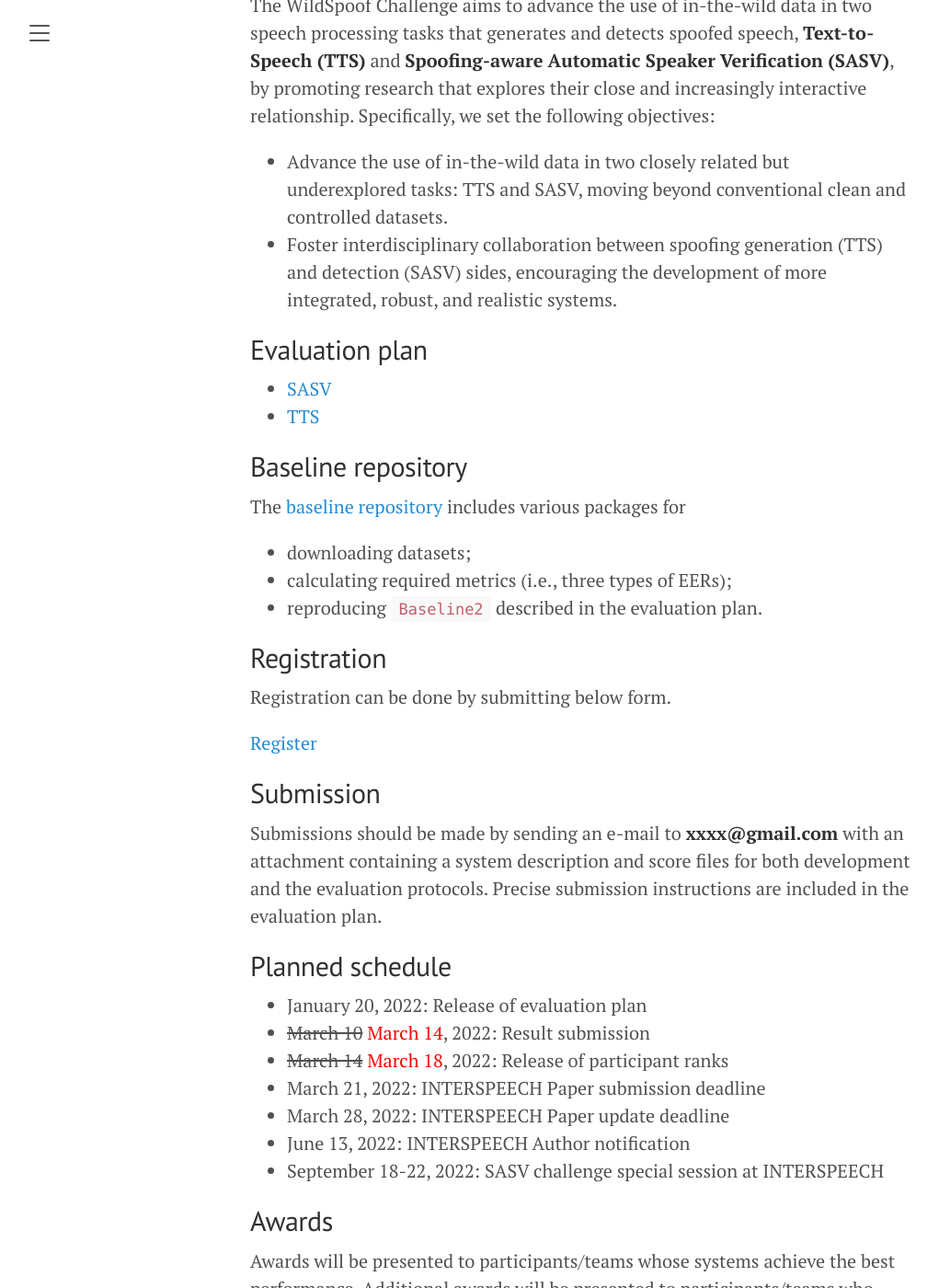
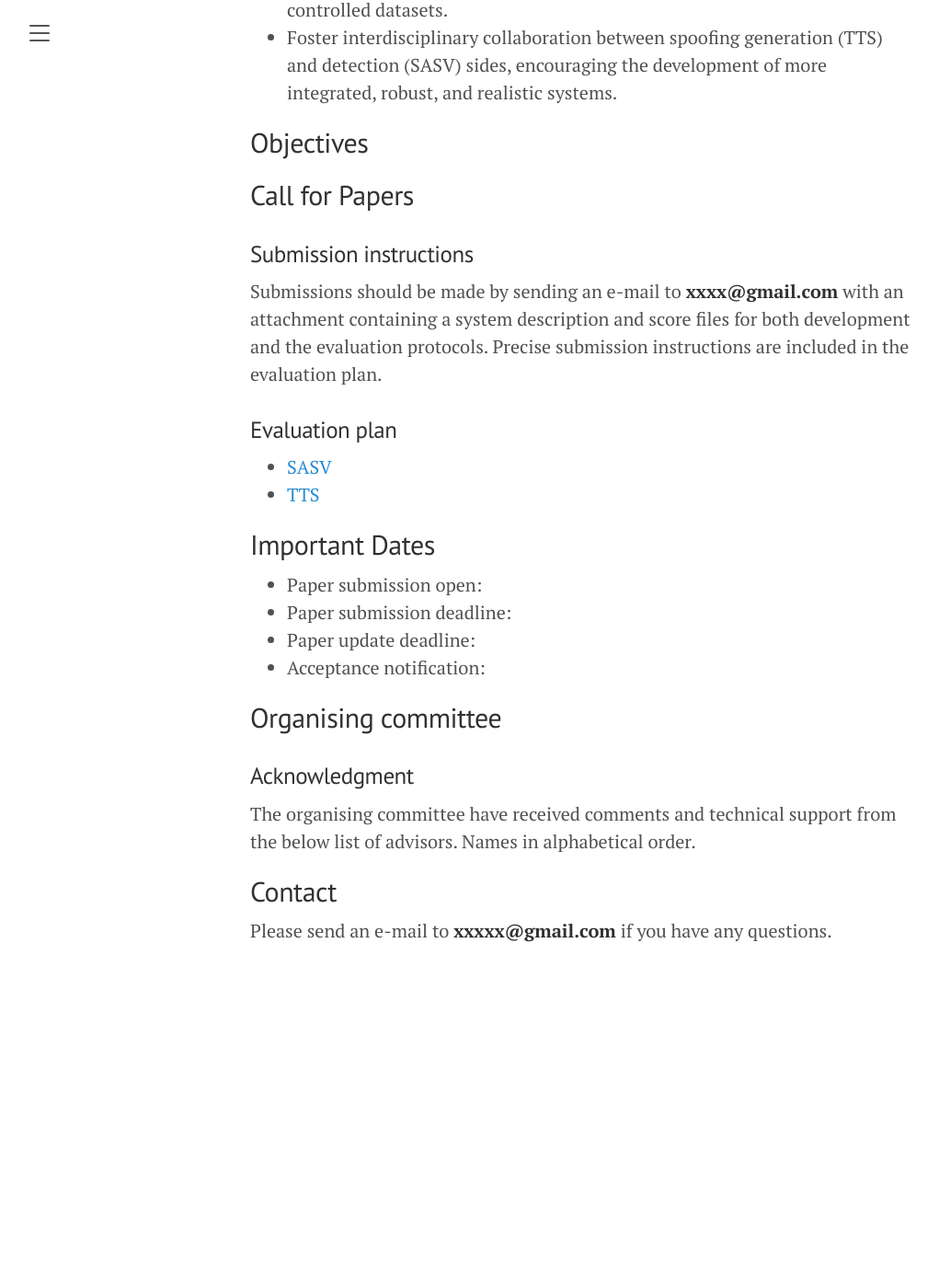
Before and after one commit to wildspoof/wildspoof.github.io, a Jekyll site: the page built from index.md, in a window 1280 px wide and 1400 px high, scrolled down 414 px. Shown: the whole window at 92% size, without its empty margins (8-1029 px from the left). Built offline with Jekyll 4.4.1, drawn with Linux system fonts in a browser that asks for light colours; after the commit the page ends 1461 px from its top, so only the background shows below that; some of the changed text lies outside the part shown.

Commit message:
update main page

```diff
--- a/_config.yml
+++ b/_config.yml
@@ -1,6 +1,6 @@
 # Setup
-title:               SASV challenge
-tagline:             2022
+title:               WildSpoof challenge
+tagline:             2025
 description:         ''
 url:                 https://sasv-challenge.github.io
 baseurl:             ''
@@ -9,9 +9,9 @@ permalink:           pretty
 
 # About/contact
 author:
-  name:              Jee-weon Jung
+  name:              Yihanwu
   url:               https://
-  email:             jeewon.leo.jung@gmail.com
+  email:             yihanwu@ruc.edu.cn
 
 # Gems
 plugins:
--- a/index.md
+++ b/index.md
@@ -2,12 +2,6 @@
 layout: default
 title: Overview
 ---
-
-## Challenge results
-The challenge is now ended. Results can be found at [challenge result]({{ site.url }}/challenge_results) page.
-
-## Relevant papers
-Papers relevant to the SASV 2022 Challenge can be found at [SASV2022 Related Publications]({{ site.url }}/papers_SASV2022) page.
 
 
 ## Overview
@@ -17,59 +11,31 @@ The WildSpoof Challenge aims to advance the use of in-the-wild data in two speec
 - Advance the use of in-the-wild data in two closely related but underexplored tasks: TTS and SASV, moving beyond conventional clean and controlled datasets.
 - Foster interdisciplinary collaboration between spoofing generation (TTS) and detection (SASV) sides, encouraging the development of more integrated, robust, and realistic systems.
 
+## Objectives
 
+## Call for Papers
 
-## Evaluation plan
-- [SASV]({{ site.url }}/pdfs/2022_SASV_evaluation_plan_v0.1.pdf)
-- [TTS]({{ site.url }}/pdfs/2022_SASV_evaluation_plan_v0.2.pdf)
-
-## Baseline repository
-The [baseline repository](https://github.com/sasv-challenge/SASVC2022_Baseline) includes various packages for
-- downloading datasets;
-- calculating required metrics (i.e., three types of EERs);
-- reproducing `Baseline2` described in the evaluation plan.
-
-## Registration
-Registration can be done by submitting below form.
-
-[Register](https://forms.gle/htoVnog34kvs3as56)
-
-## Submission
+### Submission instructions
 Submissions should be made by sending an e-mail to **xxxx@gmail.com** with an attachment containing a system description and score files for both development and the evaluation protocols. Precise submission instructions are included in the evaluation plan.
-
-## Planned schedule
-- January 20, 2022: Release of evaluation plan
-- ~~March 10~~ <span style="color:red">March 14</span>, 2022: Result submission
-- ~~March 14~~ <span style="color:red">March 18</span>, 2022: Release of participant ranks
-- March 21, 2022: INTERSPEECH Paper submission deadline
-- March 28, 2022: INTERSPEECH Paper update deadline
-- June 13, 2022: INTERSPEECH Author notification
-- September 18-22, 2022: SASV challenge special session at INTERSPEECH
-
-## Awards
-Awards will be presented to participants/teams whose systems achieve the best performance.  Additional awards will be presented to participants/teams who report the most innovative methods as judged by the organisers.
-
-### Performance awards
-Top three ranking teams will be awarded as follows:
-- Winner: 1,500 USD
-- First runner-up: 1,000 USD
-- Second runner-up: 500 USD
-
-### Innovative awards
-The two participants/teams with the most innovative methods will be awarded $1,000 each.
-
-## Sponsor
-<img src='{{ "https://wildspoof.github.io/wildspoof/images/naverline-logo.png" | relative_url }}' width="400" />
-
-<img src='{{ "https://wildspoof.github.io/wildspoof/images/clova-logo.png" | relative_url }}' alt="Clova Logo" style="width:200px;" />
 
 
 
 
+### Evaluation plan
+- [SASV]({{ site.url }}/pdfs/2022_SASV_evaluation_plan_v0.1.pdf)
+- [TTS]({{ site.url }}/pdfs/2022_SASV_evaluation_plan_v0.2.pdf)
+
+
+
+## Important Dates
+- Paper submission open:
+- Paper submission deadline:
+- Paper update deadline:
+- Acceptance notification:
 
 
 ## Organising committee
-- **Jee-weon Jung** (Naver Corporation, South Korea)
+<!-- - **Jee-weon Jung** (Naver Corporation, South Korea)
 - **Hemlata Tak** (EURECOM, France)
 - **Hye-jin Shim** (University of Seoul, South Korea)
 - **Hee-Soo Heo** (Naver Corporation, South Korea)
@@ -78,15 +44,10 @@ The two participants/teams with the most innovative methods will be awarded $1,0
 - **Hong-Goo Kang** (Yonsei University, South Korea)
 - **Ha-Jin Yu** (University of Seoul, South Korea)
 - **Nicholas Evans** (EURECOM, France)
-- **Tomi Kinnunen** (University of Eastern Finland, Finland)
+- **Tomi Kinnunen** (University of Eastern Finland, Finland) -->
 
 ### Acknowledgment
 The organising committee have received comments and technical support from the below list of advisors. Names in alphabetical order.
-- Héctor Delgado (Nuance Communications, Spain)
-- Kong Aik Lee (A*STAR, Singapore)
-- Massimiliano Todisco (Eurecom, France)
-- Md Sahidullah (Inria, France)
-- Xuechen Liu (University of Eastern Finland, Finland)
 
 ## Contact
-Please send an e-mail to **sasv.challenge@gmail.com** if you have any questions.
+Please send an e-mail to **xxxxx@gmail.com** if you have any questions.
```
